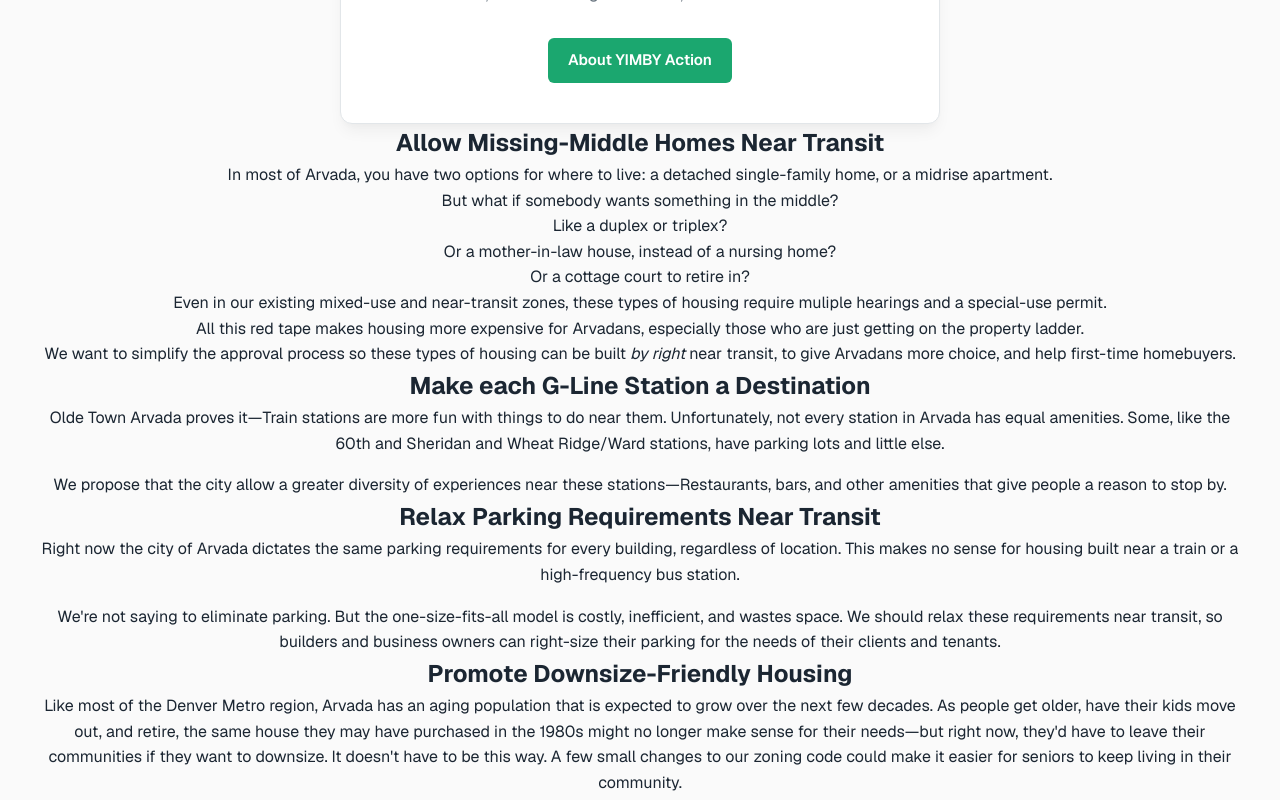
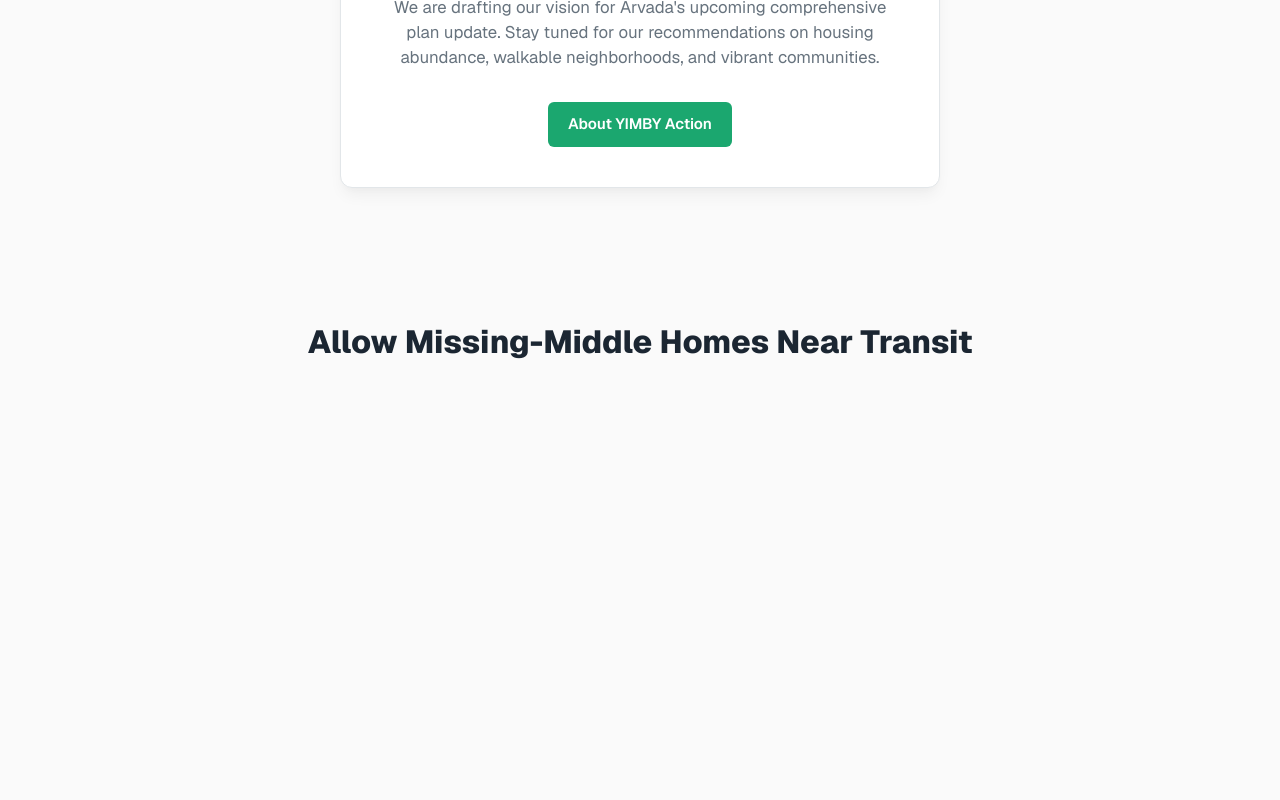
Before and after one commit to AnthonySuper/arvada-plan, a Next.js app: page / in a window 1280 px wide. Shown: the part 320-1120 px from the top of the page. Built offline with nearby package versions, Linux system fonts and the light colour scheme.

Commit message:
Cool card sections I guess lol

```diff
--- a/src/app/page.tsx
+++ b/src/app/page.tsx
@@ -4,21 +4,24 @@ import CardSection from "@/components/ui/CardSection";
 export default function Home() {
   return (
     <main style={{
+      width: "100%",
+      background: "var(--background)",
+    }}>
+      {/* Intro section */}
+      <div style={{
         display: "flex",
-      flexDirection: "column",
-      alignItems: "center",
         justifyContent: "center",
-      minHeight: "100vh",
-      padding: "2rem",
-      textAlign: "center",
+        padding: "6rem 2rem 4rem",
       }}>
         <div style={{
           maxWidth: "600px",
+          width: "100%",
           padding: "2.5rem",
           borderRadius: "12px",
           border: "1px solid var(--card-border)",
           background: "var(--card-bg)",
           boxShadow: "var(--shadow-md)",
+          textAlign: "center",
         }}>
           <div style={{
             display: "inline-block",
@@ -80,9 +83,12 @@ export default function Home() {
             </a>
           </div>
         </div>
+      </div>
 
+      {/* Pinned Scrollytelling Section */}
       <MissingMiddle />
 
+      {/* Transit Station Section */}
       <CardSection title="Make each G-Line Station a Destination">
         <p style={{ marginBottom: "1rem" }}>
           Olde Town Arvada proves it—Train stations are more fun with things to do near them.
@@ -94,6 +100,7 @@ export default function Home() {
         </p>
       </CardSection>
 
+      {/* Parking Section */}
       <CardSection title="Relax Parking Requirements Near Transit">
         <p style={{ marginBottom: "1rem" }}>
           Right now the city of Arvada dictates the same parking requirements for every building, regardless of location.
@@ -105,7 +112,8 @@ export default function Home() {
         </p>
       </CardSection>
 
-      <CardSection title="Promote Downsize-Friendly Housing">
+      {/* Downsizing Section with extra bottom margin */}
+      <CardSection title="Promote Downsize-Friendly Housing" style={{ marginBottom: "12rem" }}>
         <p style={{ marginBottom: "1.5rem" }}>
           Like most of the Denver Metro region, Arvada has an aging population that is expected to grow over the next few decades.
           As people get older, have their kids move out, and retire, the same house they may have purchased in the 1980s might no longer make sense for their needs—but right now, they&apos;d have to leave their communities if they want to downsize.
--- a/src/components/sections/MissingMiddle/index.tsx
+++ b/src/components/sections/MissingMiddle/index.tsx
@@ -1,37 +1,123 @@
 'use client';
 import { useRef } from 'react';
+import gsap from 'gsap';
+import { ScrollTrigger } from 'gsap/ScrollTrigger';
+import { useGSAP } from '@gsap/react';
+
+// Register the ScrollTrigger plugin
+gsap.registerPlugin(ScrollTrigger);
 
 export default function MissingMiddle() {
   const containerRef = useRef<HTMLElement | null>(null);
+
+  useGSAP(() => {
+    // Select all paragraphs with the animate-paragraph class, scoped automatically to containerRef
+    const paragraphs = gsap.utils.toArray<HTMLParagraphElement>('.animate-paragraph');
+    if (paragraphs.length === 0) return;
+
+    // Create a GSAP timeline linked to the scroll position of the section
+    const tl = gsap.timeline({
+      scrollTrigger: {
+        trigger: containerRef.current,
+        start: 'top top',      // Pin when the top of the section reaches the top of the viewport
+        end: '+=350%',         // Scroll length is 3.5x viewport height
+        pin: true,             // Pin the section in place
+        scrub: 1,              // Smoothly scrub the animation with a 1s delay
+      }
+    });
+
+    // Animate each paragraph sequentially
+    paragraphs.forEach((p, index) => {
+      // Fade in and move up slightly
+      tl.to(p, {
+        opacity: 1,
+        y: 0,
+        duration: 1,
+      });
+
+      // Unless it is the last paragraph, fade it out to 15% opacity before showing the next one
+      if (index < paragraphs.length - 1) {
+        tl.to(p, {
+          opacity: 0.00,
+          y: -20,
+          duration: 1,
+        }, '+=0.5'); // Small delay before starting the fade-out
+      }
+    });
+
+  }, { scope: containerRef });
+
+  const textBlocks = [
+    "In most of Arvada, you have two options for where to live: a detached single-family home, or a midrise apartment.",
+    "But what if somebody wants something in the middle?",
+    "Like a duplex or triplex?",
+    "Or a mother-in-law house, instead of a nursing home?",
+    "Or a cottage court to retire in?",
+    "Even in our existing mixed-use and near-transit zones, these types of housing require multiple hearings and a special-use permit.",
+    "All this red tape makes housing more expensive for Arvadans, especially those who are just getting on the property ladder.",
+    "We want to simplify the approval process so these types of housing can be built by right near transit, to give Arvadans more choice, and help first-time homebuyers."
+  ];
+
   return (
-    <section id="missing-middle-container" ref={containerRef}>
-      {/* STICKY header, should always display at the top */}
-      <h2>Allow Missing-Middle Homes Near Transit</h2>
-      {/* For a first draft, can we just have all of these fade to each other? We can add illustrations later! */}
-      <p>
-        In most of Arvada, you have two options for where to live: a detached single-family home, or a midrise apartment.
-      </p>
-      <p>
-        But what if somebody wants something in the middle?
-      </p>
-      <p>
-        Like a duplex or triplex?
-      </p>
-      <p>
-        Or a mother-in-law house, instead of a nursing home?
-      </p>
-      <p>
-        Or a cottage court to retire in?
-      </p>
-      <p>
-        Even in our existing mixed-use and near-transit zones, these types of housing require muliple hearings and a special-use permit.
-      </p>
-      <p>
-        All this red tape makes housing more expensive for Arvadans, especially those who are just getting on the property ladder.
-      </p>
-      <p>
-        We want to simplify the approval process so these types of housing can be built <em>by right</em> near transit, to give Arvadans more choice, and help first-time homebuyers.
-      </p>
+    <section
+      id="missing-middle-container"
+      ref={containerRef}
+      style={{
+        width: "100%",
+        minHeight: "100vh",
+        display: "flex",
+        flexDirection: "column",
+        justifyContent: "center",
+        alignItems: "center",
+        position: "relative",
+        background: "var(--background)",
+        padding: "2rem"
+      }}
+    >
+      {/* STICKY header, should always display at the top of the pinned viewport */}
+      <h2 style={{
+        position: "absolute",
+        top: "4rem",
+        fontSize: "2rem",
+        fontWeight: "800",
+        textAlign: "center",
+        color: "var(--foreground)",
+        width: "100%",
+        maxWidth: "800px",
+        padding: "0 1rem"
+      }}>
+        Allow Missing-Middle Homes Near Transit
+      </h2>
+
+      {/* Paragraphs container */}
+      <div style={{
+        position: "relative",
+        width: "100%",
+        maxWidth: "650px",
+        minHeight: "250px",
+        display: "flex",
+        justifyContent: "center",
+        alignItems: "center"
+      }}>
+        {textBlocks.map((text, idx) => (
+          <p
+            key={idx}
+            className="animate-paragraph"
+            style={{
+              position: "absolute",
+              opacity: 0,
+              transform: "translateY(30px)",
+              fontSize: "1.25rem",
+              lineHeight: "1.6",
+              textAlign: "center",
+              fontWeight: "500",
+              color: "var(--foreground)",
+            }}
+          >
+            {text}
+          </p>
+        ))}
+      </div>
     </section>
-  )
+  );
 }
--- /dev/null
+++ b/src/components/ui/CardSection.module.css
@@ -0,0 +1,19 @@
+.card {
+  max-width: 650px;
+  margin: 6rem auto;
+  padding: 0 2rem;
+  text-align: left;
+}
+
+.title {
+  font-size: 1.75rem;
+  font-weight: 800;
+  margin-bottom: 1rem;
+  color: var(--foreground);
+}
+
+.content {
+  color: var(--muted);
+  font-size: 1.05rem;
+  line-height: 1.6;
+}
--- a/src/components/ui/CardSection.tsx
+++ b/src/components/ui/CardSection.tsx
@@ -1,15 +1,19 @@
-import { type ReactNode } from 'react';
+import { type ReactNode, type CSSProperties } from 'react';
+import styles from './CardSection.module.css';
 
 export interface Props {
   title: string;
   children: ReactNode;
+  style?: CSSProperties;
 }
 
-export default function CardSection({ title, children }: Props) {
+export default function CardSection({ title, children, style }: Props) {
   return (
-    <section>
-      <h2>{title}</h2>
-      {children}
+    <section className={styles.card} style={style}>
+      <h2 className={styles.title}>{title}</h2>
+      <div className={styles.content}>
+        {children}
+      </div>
     </section>
   );
 }
```
Lines whose indentation alone changed are shown as unchanged.
